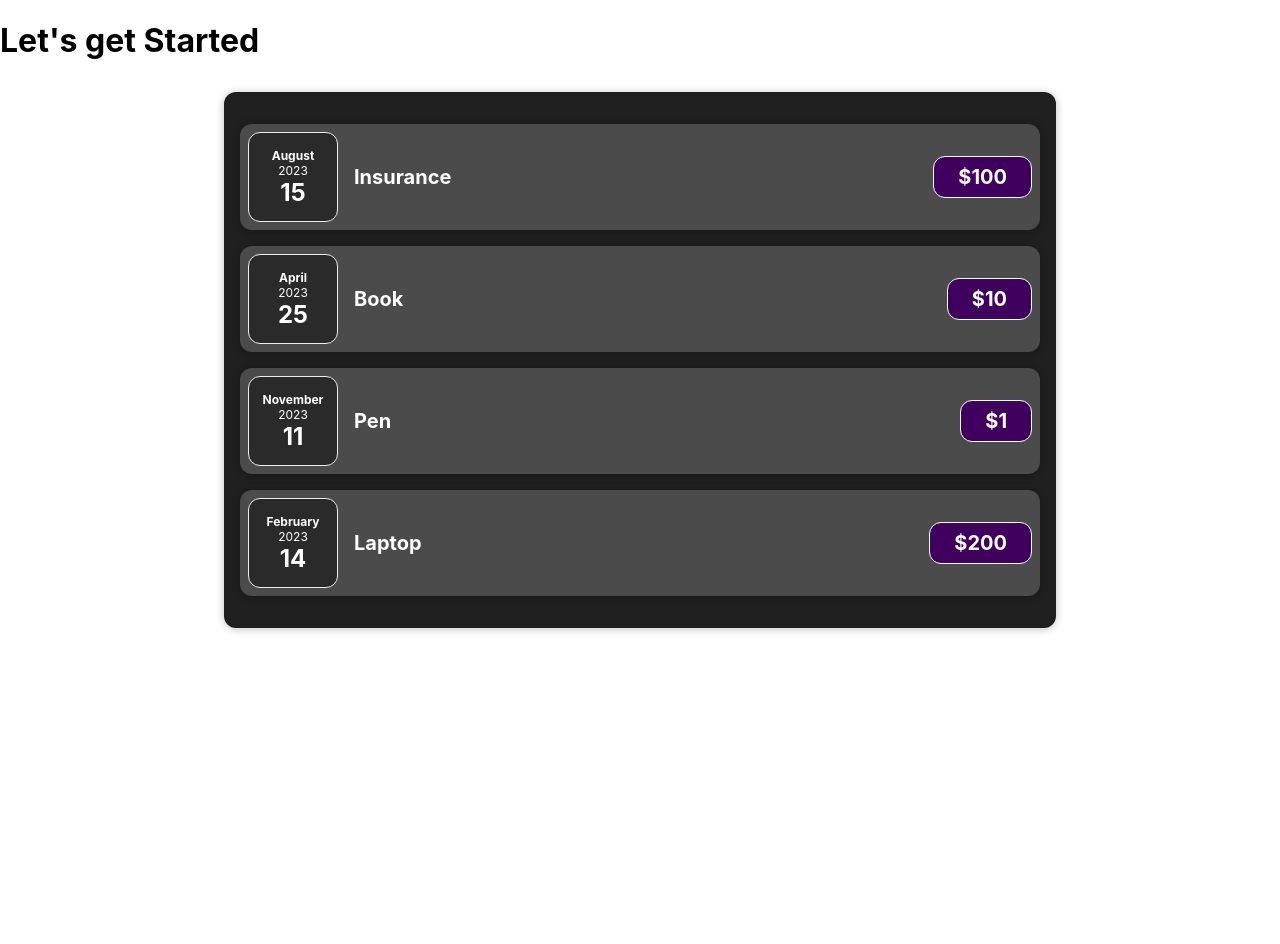
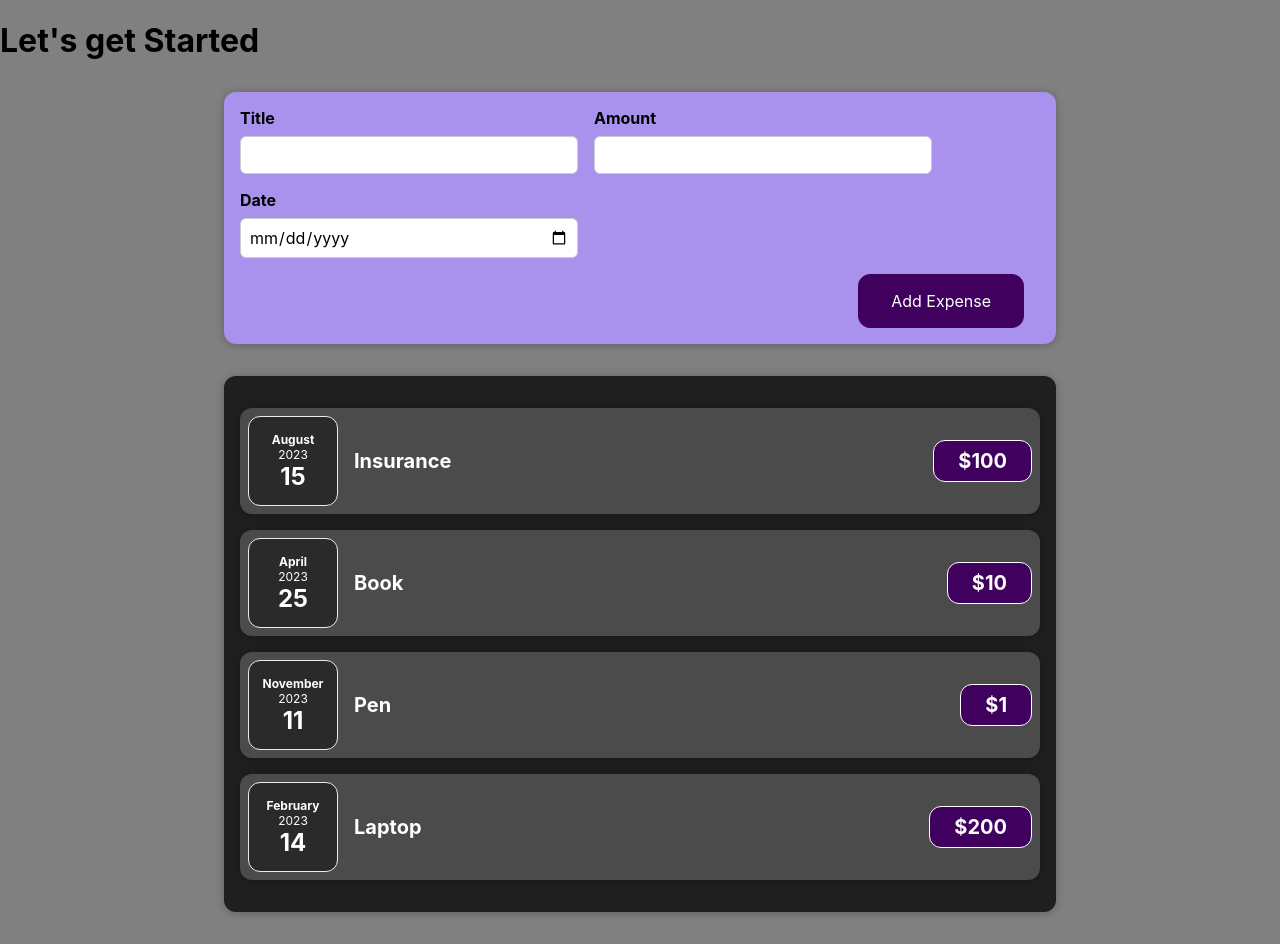
Before and after one commit to cluniya/Learn-React, a React (Create React App) app: page / in a window 1280 px wide. Before the commit the page ends 800 px from the top, so only its background shows below. Built offline with nearby package versions, Linux system fonts and the light colour scheme.

Commit message:
Managing Multiple States

```diff
--- a/src/App.js
+++ b/src/App.js
@@ -1,6 +1,6 @@
 // import ExpenseItem from "./components/ExpenseItem";
 import Expenses from "./components/Expenses";
-
+import NewExpense from "./components/NewExpense/NewExpense";
 function App() {
   // const expenses = [
   //   { id: "1", date: new Date(2023, 7, 15), title: "Insurance", price: 100 },
@@ -12,7 +12,8 @@ function App() {
   return (
     <div>
       <h1>Let's get Started</h1>
-      <Expenses></Expenses>
+      <NewExpense/>
+      <Expenses />
     </div>
   );
 }
--- /dev/null
+++ b/src/components/NewExpense/ExpenseForm.css
@@ -0,0 +1,26 @@
+.new-expense__controls {
+    display: flex;
+    flex-wrap: wrap;
+    gap: 1rem;
+    margin-bottom: 1rem;
+    text-align: left;
+  }
+
+  .new-expense__control label {
+    font-weight: bold;
+    margin-bottom: 0.5rem;
+    display: block;
+  }
+
+  .new-expense__control input {
+    font: inherit;
+    padding: 0.5rem;
+    border-radius: 6px;
+    border: 1px solid #ccc;
+    width: 20rem;
+    max-width: 100%;
+  }
+
+  .new-expense__actions {
+    text-align: right;
+  }
--- /dev/null
+++ b/src/components/NewExpense/ExpenseForm.js
@@ -0,0 +1,41 @@
+import React,{useState} from 'react'
+import "./ExpenseForm.css"
+const ExpenseForm = () => {
+    const [enteredTitle, setEnteredTitle] = useState("");
+    const [enteredAmount,setEnteredAmount] = useState("");
+    const [enteredDate,setEnteredDate] = useState("");
+
+    const titleChangeHandler = (event) => {
+      setEnteredTitle(event.target.value);
+    };
+    const amountChangeHandler = (event) => {
+        setEnteredAmount(event.target.value);
+    };
+      const dateChangeHandler = (event) => {
+        setEnteredDate(event.target.value);
+    };
+
+    return (
+      <form>
+        <div className="new-expense__controls">
+          <div className="new-expense__control">
+            <label htmlFor="title">Title</label>
+            <input type="text" id="title" onChange={titleChangeHandler} />
+          </div>
+          <div className="new-expense__control">
+            <label htmlFor="amount">Amount</label>
+            <input type="number" id="amount" onChange={amountChangeHandler} />
+          </div>
+          <div className="new-expense__control">
+            <label htmlFor="date">Date</label>
+            <input type="date" id="date" min="2023-01-01" max="2024-12-31" onChange={dateChangeHandler}/>
+          </div>
+        </div>
+        <div className="new-expense__actions">
+          <button type="submit">Add Expense</button>
+        </div>
+      </form>
+    );
+  };
+
+  export default ExpenseForm;
--- /dev/null
+++ b/src/components/NewExpense/NewExpense.css
@@ -0,0 +1,38 @@
+.new-expense {
+    background-color: #a892ee;
+    padding: 1rem;
+    margin: 2rem auto;
+    width: 50rem;
+    max-width: 95%;
+    border-radius: 12px;
+    text-align: center;
+    box-shadow: 0 1px 8px rgba(0, 0, 0, 0.25);
+  }
+
+  .new-expense button {
+    font: inherit;
+    cursor: pointer;
+    padding: 1rem 2rem;
+    border: 1px solid #40005d;
+    background-color: #40005d;
+    color: white;
+    border-radius: 12px;
+    margin-right: 1rem;
+  }
+
+  .new-expense button:hover,
+  .new-expense button:active {
+    background-color: #510674;
+    border-color: #510674;
+  }
+
+  .new-expense button.alternative {
+    color: #220131;
+    border-color: transparent;
+    background-color: transparent;
+  }
+
+  .new-expense button.alternative:hover,
+  .new-expense button.alternative:active {
+    background-color: #ddb3f8;
+  }
--- /dev/null
+++ b/src/components/NewExpense/NewExpense.js
@@ -0,0 +1,13 @@
+import React from 'react'
+import ExpenseForm from './ExpenseForm'
+import "./NewExpense.css"
+
+const NewExpense = () => {
+  return (
+    <div className="new-expense">
+        <ExpenseForm />
+    </div>
+  )
+}
+
+export default NewExpense
--- a/src/index.css
+++ b/src/index.css
@@ -5,6 +5,7 @@ body {
     sans-serif;
   -webkit-font-smoothing: antialiased;
   -moz-osx-font-smoothing: grayscale;
+  background: gray;
 }
 
 code {
```
